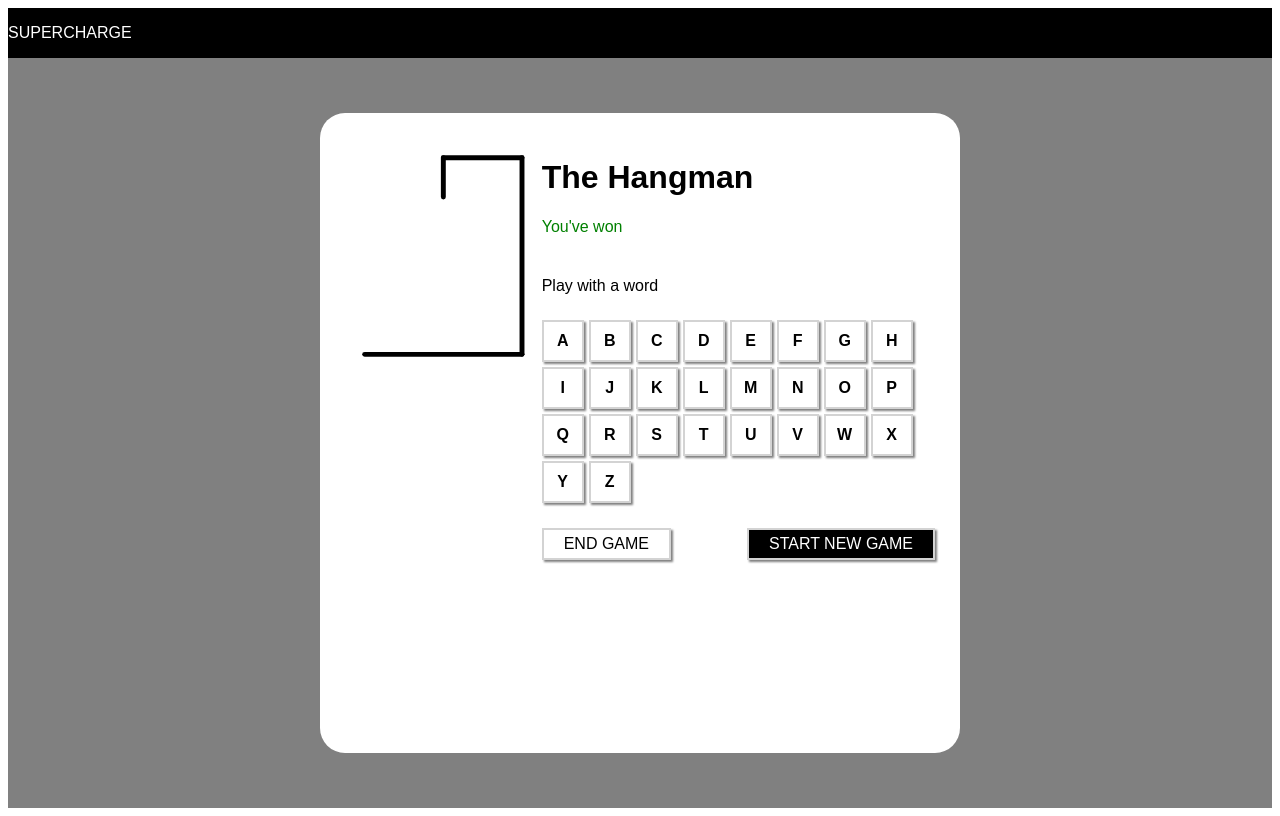
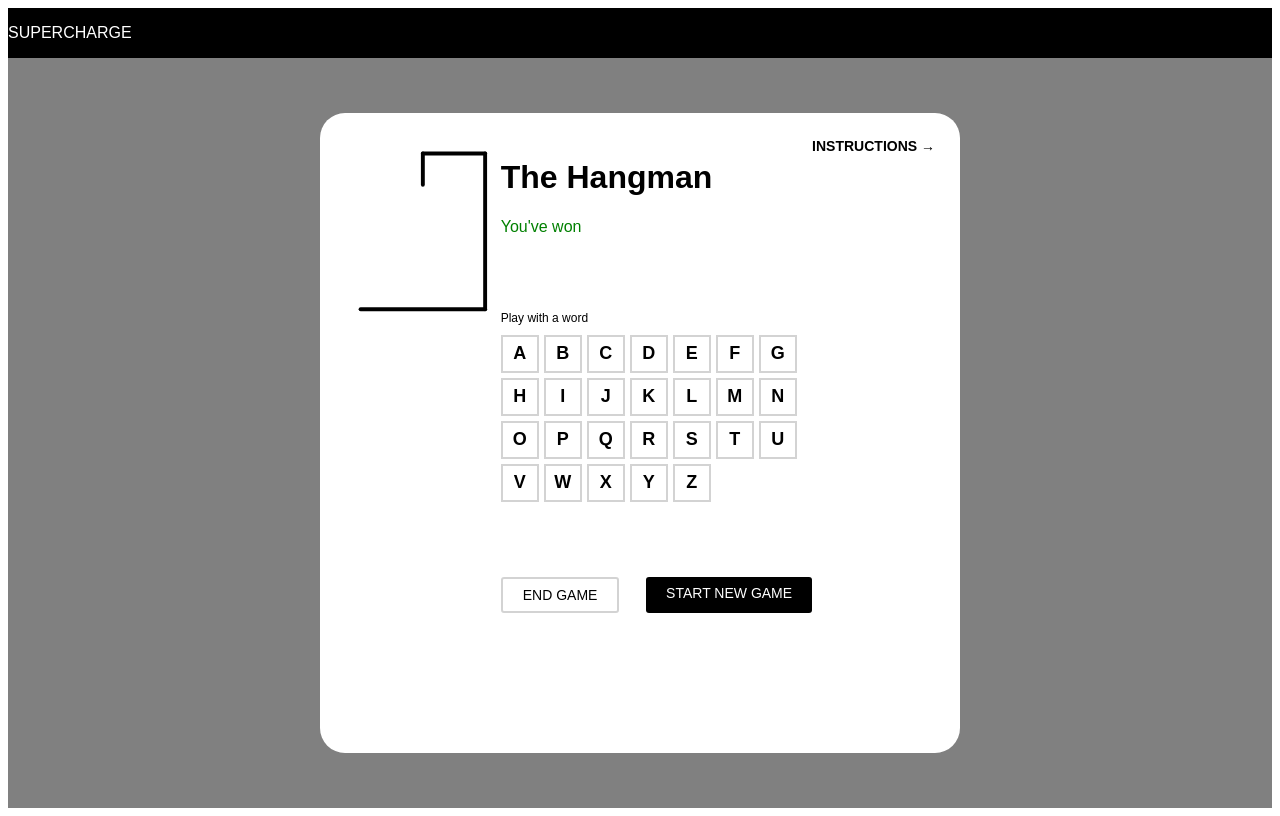
Before and after one commit to vargamateistvan/angular-hangman, an Angular app: page /hangman in a window 1280 px wide. Built offline with nearby package versions, Linux system fonts and the light colour scheme.

Commit message:
Design fixes

```diff
--- a/src/app/app.component.scss
+++ b/src/app/app.component.scss
@@ -19,17 +19,6 @@
       background-color: white;
       border-radius: 25px;
 
-      .h1 {
-        font-size: 48px;
-      }
-
-      .h2 {
-        font-size: 32px;
-      }
-
-      p {
-        font-size: 14px;
-      }
     }
   }
 }
--- a/src/app/components/game/game.component.html
+++ b/src/app/components/game/game.component.html
@@ -2,6 +2,7 @@
   <div class="hangman">
     <app-hangman-svg [missedLetters]="missedLetters"></app-hangman-svg>
   </div>
+
   <div class="game">
     <h1>The Hangman</h1>
 
@@ -14,7 +15,8 @@
       <div class="game-guesser-letter" *ngFor="let letter of wordGuesses">{{ letter.toUpperCase() }}</div>
     </div>
 
-    <p>Play with a word</p>
+    <div class="game-description">Play with a word</div>
+
     <div class="game-letters">
       <div class="game-letter" [ngClass]="{'selected': guessedLetters.includes(letter)}" *ngFor="let letter of letters"
         (click)="guessLetter(letter)">
@@ -22,8 +24,10 @@
     </div>
 
     <div class="game-buttons">
-      <a class="end-game" [routerLink]="['../', '']">END GAME</a>
-      <a class="new-game" [routerLink]="['../', 'length-picker']">START NEW GAME</a>
+      <a class="game-button end-game" [routerLink]="['../', '']">END GAME</a>
+      <a class="game-button new-game" [routerLink]="['../', 'length-picker']">START NEW GAME</a>
     </div>
   </div>
+
+  <a class="instructions-button" [routerLink]="['../', '']">INSTRUCTIONS &#8594;</a>
 </div>
--- a/src/app/components/game/game.component.scss
+++ b/src/app/components/game/game.component.scss
@@ -41,11 +41,16 @@
       }
     }
 
+    .game-description {
+      margin-top: 50px;
+      font-size: 12px;
+    }
+
     .game-letters {
       display: flex;
       flex-direction: row;
       flex-wrap: wrap;
-      margin-top: 25px;
+      margin-top: 10px;
       gap: 5px;
 
       .game-letter {
@@ -54,11 +59,11 @@
         align-items: center;
         width: 28px;
         height: 28px;
-        padding: 5px;
+        padding: 3px;
         border: 2px solid lightgray;
-        box-shadow: 2px 2px 2px gray;
+        font-weight: 700;
+        font-size: 18px;
         color: black;
-        font-weight: 700;
         cursor: pointer;
 
         &.selected {
@@ -72,16 +77,16 @@
       display: flex;
       justify-content: space-between;
 
-      a {
+      .game-button {
+        margin-top: 50px;
         text-decoration: none;
-        border: 2px solid lightgray;
-        box-shadow: 2px 2px 2px gray;
-        font-size: 16px;
-        padding: 5px 20px;
-
+        font-size: 14px;
+        padding: 8px 20px;
+        border-radius: 3px;
       }
 
       .end-game {
+        border: 2px solid lightgray;
         background-color: white;
         color: black;
       }
@@ -92,4 +97,11 @@
       }
     }
   }
+
+  .instructions-button {
+    text-decoration: none;
+    font-size: 14px;
+    color: black;
+    font-weight: 700;
+  }
 }
--- a/src/app/components/instructions/instructions.component.html
+++ b/src/app/components/instructions/instructions.component.html
@@ -4,10 +4,15 @@
     <app-hangman-svg [showHangman]="true"></app-hangman-svg>
   </div>
   <h2>Game instructions</h2>
-  <p>
-    Lorem ipsum dolor sit amet, consectetur adipisicing elit, sed do eiusmod tempor incididunt ut labore et dolore magna
-    aliqua.
-  </p>
-  <p>Ut enim ad minim veniam, quis nostrud exercitation ullamco laboris nisi ut aliquip ex ea commodo consequat.</p>
-  <a [routerLink]="['../', 'length-picker']">GOT IT!</a>
+  <div class="instructions-descriptions">
+    <span>
+      Lorem ipsum dolor sit amet, consectetur adipisicing elit, sed do eiusmod tempor incididunt ut labore et dolore
+      magna
+      aliqua.
+    </span>
+    <span>Ut enim ad minim veniam, quis nostrud exercitation ullamco laboris nisi ut aliquip ex ea commodo
+      consequat.</span>
+  </div>
+
+  <a class="got-it-button" [routerLink]="['../', 'length-picker']">GOT IT!</a>
 </div>
--- a/src/app/components/instructions/instructions.component.scss
+++ b/src/app/components/instructions/instructions.component.scss
@@ -4,17 +4,39 @@
   justify-content: center;
   align-items: center;
   height: 100%;
-  padding: 0 200px;
+  padding: 0 100px;
 
   .svg-container {
     width: 100px;
   }
 
-  a {
+  h1 {
+    font-size: 40px;
+  }
+
+  h2 {
+    font-size: 24px;
+  }
+
+  h1, h2 {
+    font-weight: 700;
+  }
+
+  .instructions-descriptions {
+    display: flex;
+    justify-content: center;
+    flex-direction: column;
+    text-align: center;
+    gap: 5px;
+  }
+
+  .got-it-button {
+    margin-top: 50px;
     text-decoration: none;
     background-color: black;
     color: white;
-    font-size: 16px;
-    padding: 5px 20px;
+    font-size: 14px;
+    padding: 8px 30px;
+    border-radius: 3px;
   }
 }
--- a/src/app/components/length-picker/length-picker.component.html
+++ b/src/app/components/length-picker/length-picker.component.html
@@ -1,8 +1,8 @@
 <div class="length-picker">
   <h1>The Hangman</h1>
 
-  <p>Let's play <b>Hangman!</b></p>
-  <p>How many letters do you want in your word?</p>
+  <span>Let's play <b>Hangman!</b></span>
+  <span>How many letters do you want in your word?</span>
 
   <div class="numbers">
     <div class="number" [ngClass]="{'selected': wordLength === selectedWordLength}"
@@ -10,5 +10,5 @@
     <div class="number random" (click)="setRandomSelectedWordLength()">Random</div>
   </div>
 
-  <a [routerLink]="['../', 'hangman']">LET'S PLAY!</a>
+  <a class="play-button" [routerLink]="['../', 'hangman']">LET'S PLAY!</a>
 </div>
--- a/src/app/components/length-picker/length-picker.component.scss
+++ b/src/app/components/length-picker/length-picker.component.scss
@@ -3,23 +3,18 @@
   flex-direction: column;
   justify-content: center;
   align-items: center;
+  text-align: center;
   height: 100%;
   padding: 0 200px;
-
-  a {
-    text-decoration: none;
-    background-color: black;
-    color: white;
-    font-size: 16px;
-    padding: 5px 20px;
-  }
+  gap: 5px;
 
   .numbers {
+    margin-top: 50px;
     display: flex;
     flex-direction: row;
     flex-wrap: wrap;
-    gap: 5px;
-    width: 140px;
+    gap: 10px;
+    width: 150px;
     margin-bottom: 25px;
 
     .number {
@@ -29,8 +24,9 @@
       width: 28px;
       height: 28px;
       padding: 5px;
-      border: 2px solid gray;
-      box-shadow: 2px 2px 2px gray;
+      border: 2px solid lightgray;
+      font-weight: 700;
+      font-size: 18px;
       cursor: pointer;
 
       &.selected {
@@ -39,10 +35,21 @@
       }
     }
     .random {
-      margin-top: 12px;
       padding: 5px;
       width: 100%;
-      border: 1px solid gray;
+      border: 2px solid lightgray;
+      font-weight: 700;
+      font-size: 18px;
     }
   }
+
+  .play-button {
+    margin-top: 50px;
+    text-decoration: none;
+    background-color: black;
+    color: white;
+    font-size: 14px;
+    padding: 8px 30px;
+    border-radius: 3px;
+  }
 }
```
